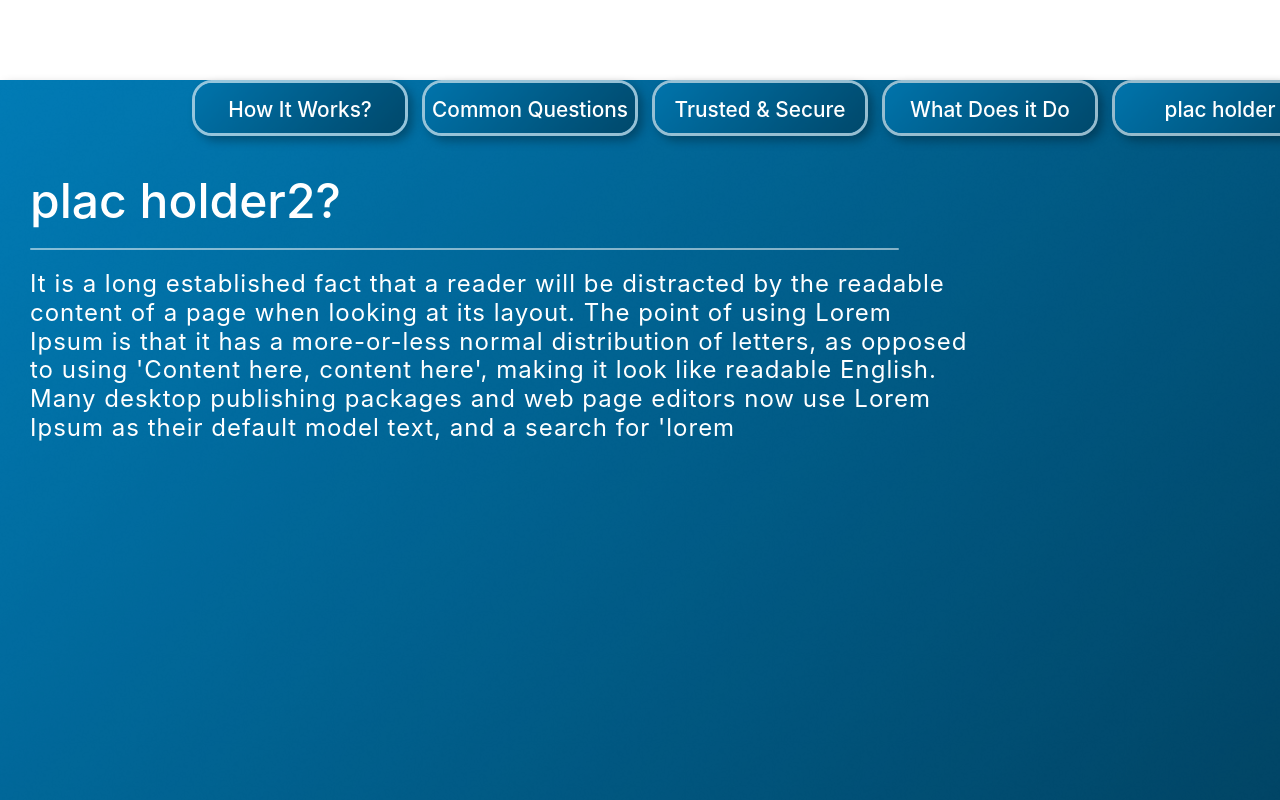
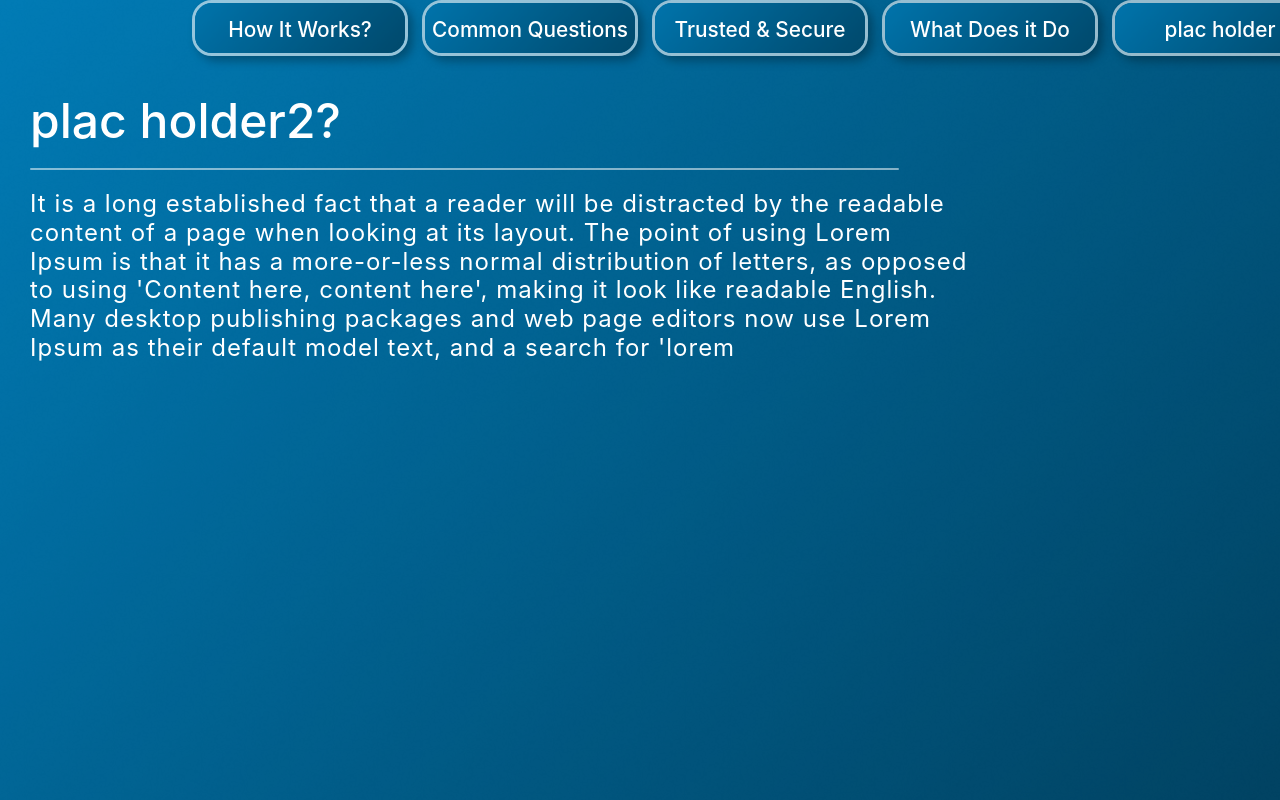
Before and after one commit to kc-sharma/sharpen_ai, a React (Vite) app: page / in a window 1280 px wide. Built offline with nearby package versions, Linux system fonts and the light colour scheme.

Commit message:
static version

```diff
--- a/src/componets/components/Projects.css
+++ b/src/componets/components/Projects.css
@@ -32,7 +32,7 @@
   position: absolute;
   border-radius: 20px;
   /* for positon from top  */
-  top: 80px;
+  top: 0px;
   transform: translate(50%);
   right: var(--cardsPosition);
   border: 1px solid rgba(255, 255, 255, 0.175);
```
